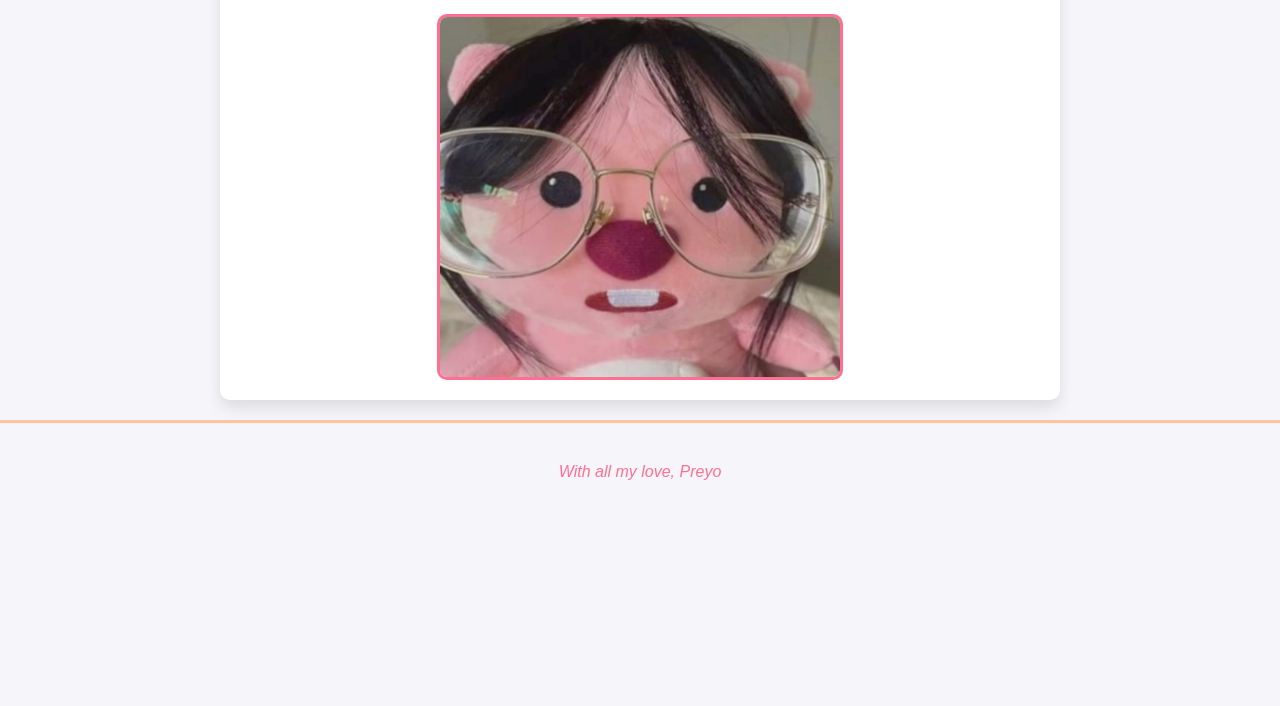
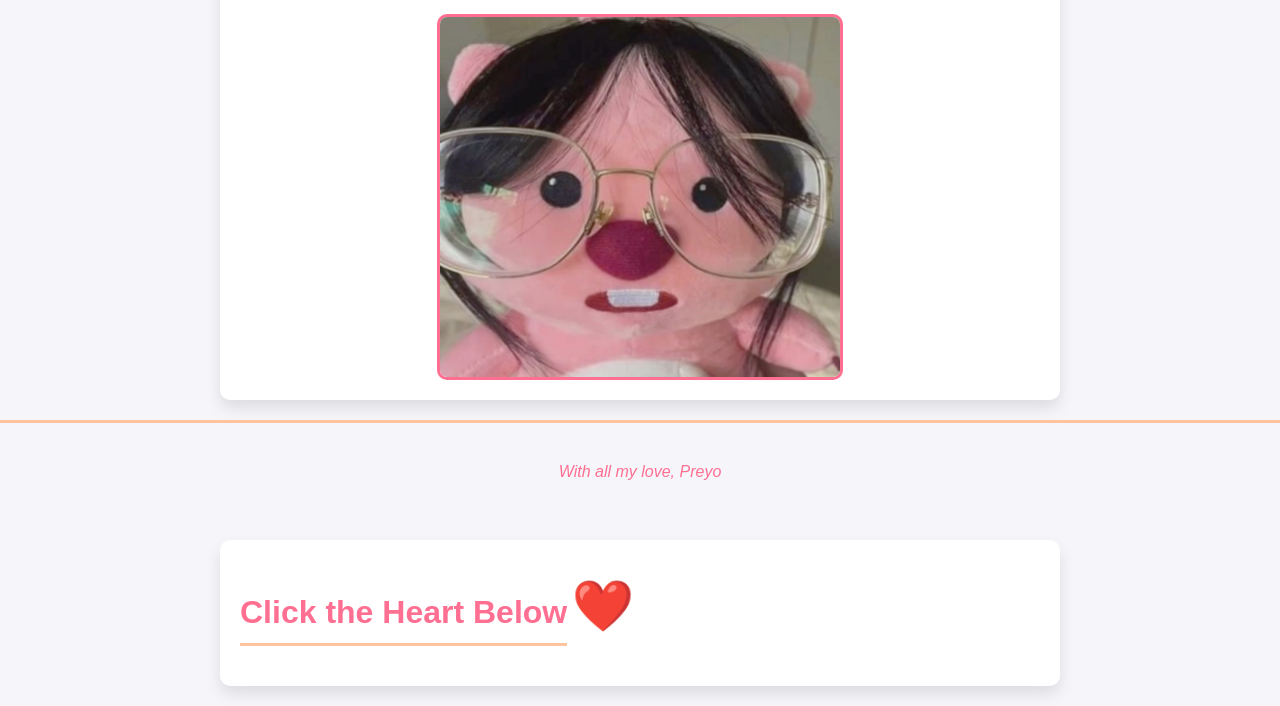
Before and after one commit to Preyo6/Sarah, a plain HTML site: page index.html in a window 1280 px wide. Shown: the part 388-1094 px from the top of the page. Before the commit the page ends 908 px from the top, so only its background shows below. Drawn offline with Linux system fonts and the light colour scheme.

Commit message:
Updated styles or content

```diff
--- a/index.html
+++ b/index.html
@@ -21,4 +21,12 @@
         <p>With all my love, Preyo</p>
     </footer>
 </body>
+<section>
+    <h2>Click the Heart Below</h2>
+    <a href="#" id="heart" onclick="revealMessage()">
+        ❤️
+    </a>
+    <p id="hiddenMessage" style="display: none;">Sarah, you’re my everything. 💖</p>
+</section>
+
 </html>
--- a/style.css
+++ b/style.css
@@ -88,3 +88,14 @@ button:hover {
     background: #ff9a8b;
     transform: scale(1.1);
 }
+#heart {
+    font-size: 50px;
+    text-decoration: none;
+    color: red;
+    cursor: pointer;
+}
+
+#heart:hover {
+    transform: scale(1.2);
+    transition: transform 0.2s;
+}
```
